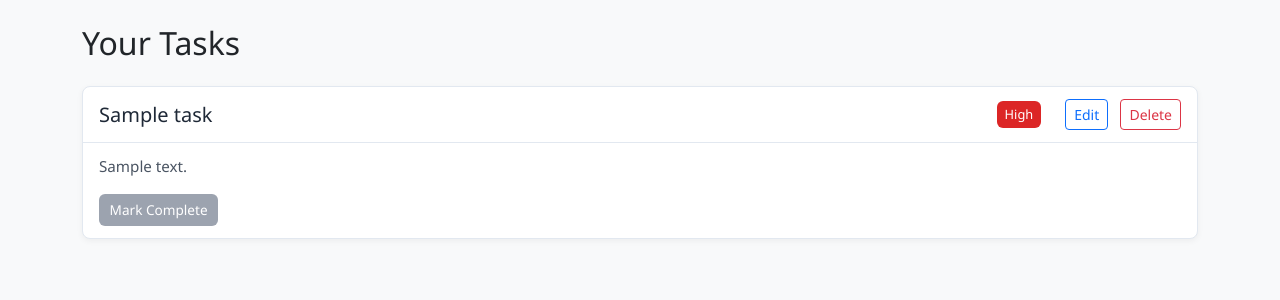
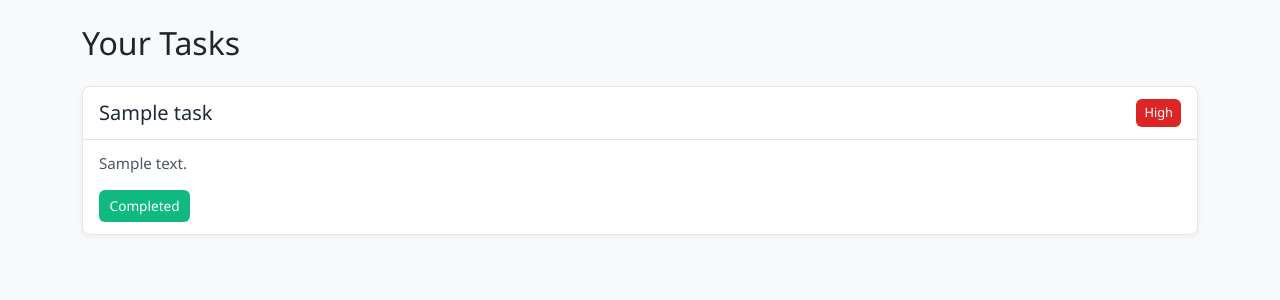
Before and after one commit to arojas8469/daily_tasks, a Django app: page / in a window 1280 px wide. Shown: the part 80-380 px from the top of the page. Run offline with Django 5.2, Linux system fonts and the light colour scheme; a user stored in the database is signed in; tables that the repository leaves empty hold one stand-in row (values such as "Sample post"); some libraries are stand-ins or nearby versions.

Commit message:
Changes commmitted

```diff
--- a/tasks/templates/tasks/tasks.html
+++ b/tasks/templates/tasks/tasks.html
@@ -15,47 +15,36 @@
               class="priority-badge
                     {% if task.priority == 'High' %}priority-high{% endif %}
                     {% if task.priority == 'Medium' %}priority-medium{% endif %}
-                    {% if task.priority == 'Low' %}priority-low{% endif %}"
+                    {% if task.priority == 'Low' %}priority-low{% endif %}
+              "
             >
               {{ task.priority }}
             </span>
-
-            <div class="task-buttons ms-3">
-              <a href="{% url 'edit_task' task.id %}"
-                class="btn btn-sm btn-outline-primary"
-              >
-                Edit
-              </a>
-              <a href="{% url 'delete_task' task.id %}"
-                class="btn btn-sm btn-outline-danger"
-                onclick="return confirm('Delete this task?');"
-              >
-                Delete
-              </a>
-            </div>
           </div>
         </div>
 
         <div class="task-body">
           <p>{{ task.description }}</p>
-          {% if task.is_complete %}
+
+          {% if task.completed %}
             <a href="{% url 'toggle_task' task.id %}"
-              class="btn complete-btn complete-true"
-            >
-              Completed
+                class="btn complete-btn complete-true">
+                Completed
             </a>
           {% else %}
             <a href="{% url 'toggle_task' task.id %}"
-              class="btn complete-btn complete-false"
-            >
+                class="btn complete-btn complete-false">
               Mark Complete
             </a>
           {% endif %}
+
         </div>
       </div>
     {% endfor %}
   {% else %}
-    <p class="text-center text-muted">No tasks found. <a href="{% url 'add_task' %}">Add one now.</a></p>
+    <p class="text-center text-muted">
+      No tasks found. <a href="{% url 'add_task' %}">Add one now.</a>
+    </p>
   {% endif %}
 
   <button id="backToTop" title="Back to top">↑</button>
```
